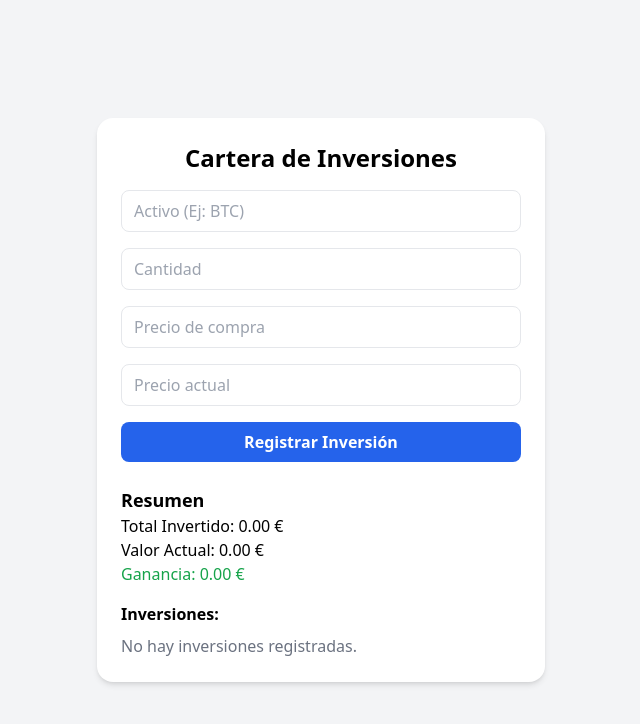
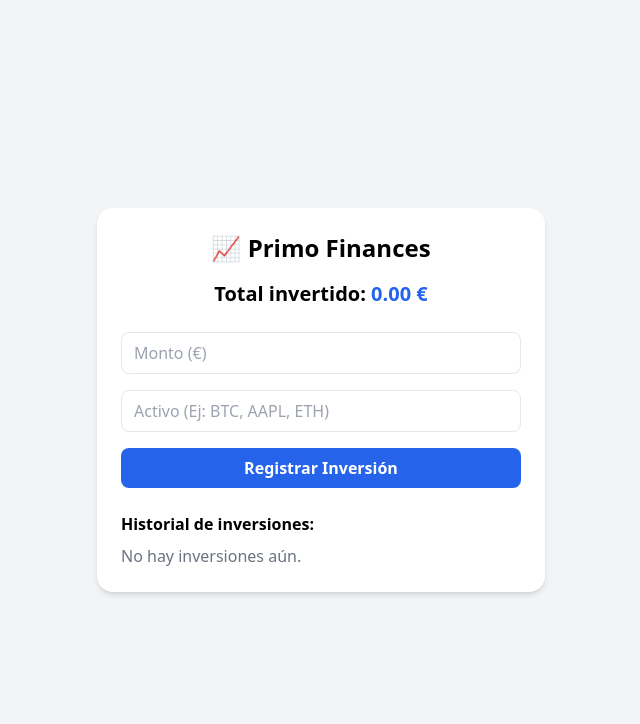
Before and after one commit to PrimoGramon/Primo-Finances, a React (Vite) app: page / in a window 1280 px wide. Shown: the top 724 px of the page, without its empty margins (319-959 px from the left). Built offline with nearby package versions, Linux system fonts and the light colour scheme.

Commit message:
Paso 1: Inversiones con activo y fecha

```diff
--- a/src/App.jsx
+++ b/src/App.jsx
@@ -1,77 +1,54 @@
-// src/App.jsx
 import React, { useState } from "react";
 
 function App() {
+  const [monto, setMonto] = useState("");
+  const [activo, setActivo] = useState("");
   const [inversiones, setInversiones] = useState([]);
-  const [activo, setActivo] = useState("");
-  const [cantidad, setCantidad] = useState("");
-  const [precioCompra, setPrecioCompra] = useState("");
-  const [precioActual, setPrecioActual] = useState("");
 
   const registrarInversion = (e) => {
     e.preventDefault();
 
-    if (!activo || !cantidad || !precioCompra || !precioActual) return;
+    const valor = parseFloat(monto);
+    if (isNaN(valor) || valor <= 0 || !activo.trim()) return;
 
     const nuevaInversion = {
       id: Date.now(),
-      activo,
-      cantidad: parseFloat(cantidad),
-      precioCompra: parseFloat(precioCompra),
-      precioActual: parseFloat(precioActual),
+      monto: valor,
+      activo: activo.trim(),
+      fecha: new Date().toLocaleDateString("es-ES"),
     };
 
     setInversiones([nuevaInversion, ...inversiones]);
-
-    // Limpiar campos
+    setMonto("");
     setActivo("");
-    setCantidad("");
-    setPrecioCompra("");
-    setPrecioActual("");
   };
 
-  const totalInvertido = inversiones.reduce(
-    (acc, inv) => acc + inv.cantidad * inv.precioCompra,
-    0
-  );
-
-  const totalActual = inversiones.reduce(
-    (acc, inv) => acc + inv.cantidad * inv.precioActual,
-    0
-  );
+  const balanceTotal = inversiones.reduce((acc, inv) => acc + inv.monto, 0);
 
   return (
     <div className="min-h-screen bg-gray-100 flex flex-col items-center justify-center p-4">
       <div className="bg-white p-6 rounded-2xl shadow-md w-full max-w-md">
-        <h1 className="text-2xl font-bold mb-4 text-center">Cartera de Inversiones</h1>
+        <h1 className="text-2xl font-bold mb-4 text-center">📈 Primo Finances</h1>
+
+        <h2 className="text-xl font-semibold text-center mb-6">
+          Total invertido:{" "}
+          <span className="text-blue-600">{balanceTotal.toFixed(2)} €</span>
+        </h2>
 
         <form onSubmit={registrarInversion} className="flex flex-col gap-4 mb-6">
           <input
-            type="text"
-            placeholder="Activo (Ej: BTC)"
-            value={activo}
-            onChange={(e) => setActivo(e.target.value)}
+            type="number"
+            step="0.01"
+            placeholder="Monto (€)"
+            value={monto}
+            onChange={(e) => setMonto(e.target.value)}
             className="border rounded-lg px-3 py-2"
           />
           <input
-            type="number"
-            placeholder="Cantidad"
-            value={cantidad}
-            onChange={(e) => setCantidad(e.target.value)}
-            className="border rounded-lg px-3 py-2"
-          />
-          <input
-            type="number"
-            placeholder="Precio de compra"
-            value={precioCompra}
-            onChange={(e) => setPrecioCompra(e.target.value)}
-            className="border rounded-lg px-3 py-2"
-          />
-          <input
-            type="number"
-            placeholder="Precio actual"
-            value={precioActual}
-            onChange={(e) => setPrecioActual(e.target.value)}
+            type="text"
+            placeholder="Activo (Ej: BTC, AAPL, ETH)"
+            value={activo}
+            onChange={(e) => setActivo(e.target.value)}
             className="border rounded-lg px-3 py-2"
           />
           <button
@@ -82,38 +59,17 @@ function App() {
           </button>
         </form>
 
-        <div className="mb-4">
-          <h2 className="text-lg font-semibold">Resumen</h2>
-          <p>Total Invertido: {totalInvertido.toFixed(2)} €</p>
-          <p>Valor Actual: {totalActual.toFixed(2)} €</p>
-          <p className={totalActual - totalInvertido >= 0 ? "text-green-600" : "text-red-600"}>
-            {totalActual - totalInvertido >= 0 ? "Ganancia" : "Pérdida"}: {(totalActual - totalInvertido).toFixed(2)} €
-          </p>
-        </div>
-
         <div>
-          <h3 className="font-semibold mb-2">Inversiones:</h3>
-          <ul className="space-y-2">
-            {inversiones.map((inv) => {
-              const valorActual = inv.cantidad * inv.precioActual;
-              const invertido = inv.cantidad * inv.precioCompra;
-              const porcentaje = ((valorActual / totalActual) * 100).toFixed(1);
-              const ganancia = valorActual - invertido;
-              return (
-                <li key={inv.id} className="border-b pb-2">
-                  <strong>{inv.activo}</strong> — {inv.cantidad} unidades
-                  <br />
-                  Invertido: {invertido.toFixed(2)} € | Valor Actual: {valorActual.toFixed(2)} €
-                  <br />
-                  Proporción: {porcentaje}% |{" "}
-                  <span className={ganancia >= 0 ? "text-green-600" : "text-red-600"}>
-                    {ganancia >= 0 ? "↑" : "↓"} {ganancia.toFixed(2)} €
-                  </span>
-                </li>
-              );
-            })}
+          <h3 className="font-semibold mb-2">Historial de inversiones:</h3>
+          <ul className="space-y-2 max-h-60 overflow-y-auto">
+            {inversiones.map((inv) => (
+              <li key={inv.id} className="flex justify-between text-sm border-b pb-1">
+                <span>{inv.fecha} - {inv.activo}</span>
+                <span className="font-semibold">{inv.monto.toFixed(2)} €</span>
+              </li>
+            ))}
             {inversiones.length === 0 && (
-              <li className="text-gray-500">No hay inversiones registradas.</li>
+              <li className="text-gray-500">No hay inversiones aún.</li>
             )}
           </ul>
         </div>
```
